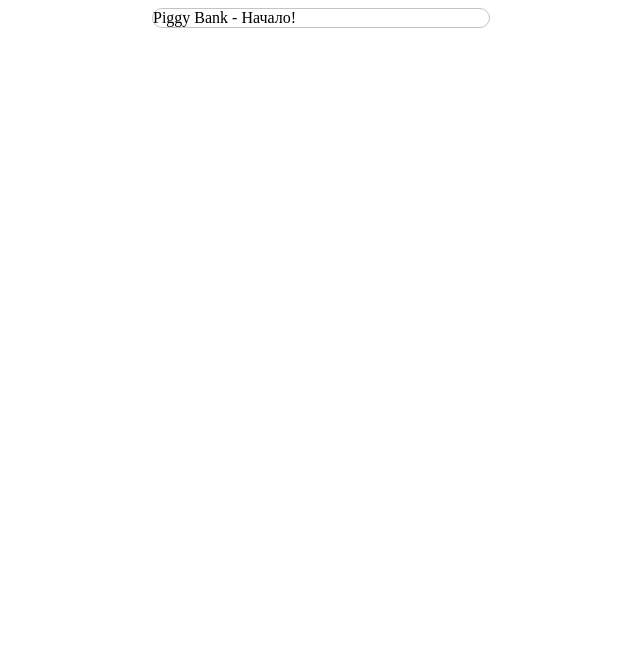
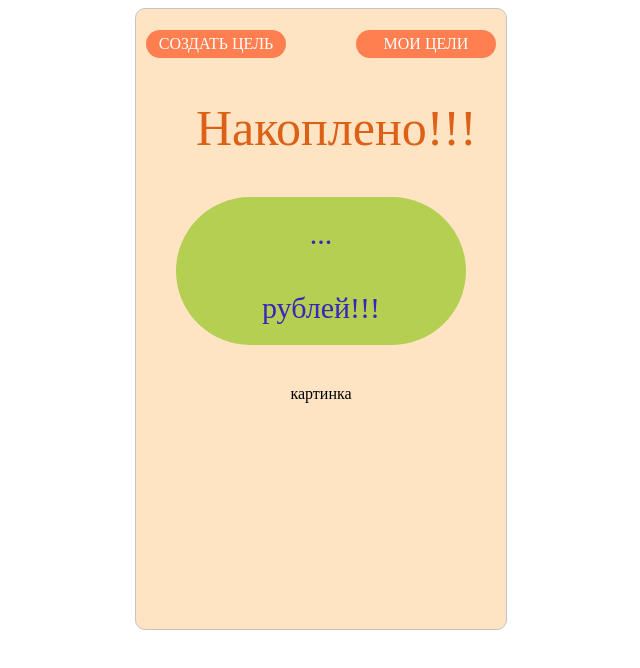
Before and after one commit to PavelG88/Piggy_bank, a React (Create React App) app: page / in a window 1280 px wide. Shown: the top 668 px of the page, without its empty margins (319-959 px from the left). Built offline with nearby package versions, Linux system fonts and the light colour scheme.

Commit message:
header html,css

```diff
--- a/src/components/MainPage/MainPage.css
+++ b/src/components/MainPage/MainPage.css
@@ -1,8 +1,55 @@
 .main-page {
+    max-width: 350px;
+    height: 600px;
+    border: 1px solid #C4C4C4;
+    margin: auto;
+    background-color: bisque;
+    border-radius: 10px;
     padding: 10px;
-    max-width: 336px;
-    border: 1px solid #C4C4C4;
-    border-radius: 12px;
-    margin: auto;
-    padding: 0;
 }
+
+.header {
+    display: flex;
+    height: 50px;
+    align-items: center;
+    justify-content: space-between;
+
+}
+
+.purpose,  .may_purpose{
+    flex-direction: row;
+    background-color: coral;
+    padding: 5px;
+    justify-content: space-around;
+    border-radius: 50px;
+
+    width: 130px;
+    text-align: center;
+    color: white;
+}
+
+.summ {
+    text-align: center;
+    margin: 30px;
+}
+
+.summ_text {
+    font-size: 50px;
+    color: rgb(221, 96, 23);
+    margin: 20px;
+}
+
+
+.summ_itog {
+    color: rgb(58, 36, 187);
+    border-radius: 100px;
+    background-color: rgb(180, 207, 81);
+    margin: 40px 0;
+    align-items: center;
+    font-size: 30px;
+
+}
+
+.summ_itog_num, .summ_itog_val {
+    padding: 20px;
+}
--- a/src/components/MainPage/MainPage.js
+++ b/src/components/MainPage/MainPage.js
@@ -5,7 +5,19 @@ class MainPage extends Component {
     render() {
         return (
             <div className="main-page">
-               <div> Piggy Bank - Начало! </div>
+                <div className="header">
+                    <div className="purpose"> СОЗДАТЬ ЦЕЛЬ </div>
+                    <div className="may_purpose"> МОИ ЦЕЛИ </div>
+                </div>
+                <div className="summ">
+                    <div className="summ_text">Накоплено!!!</div>
+                    <div className="summ_itog">
+                        <div className="summ_itog_num">...</div>
+                        <div className="summ_itog_val">рублей!!!</div>
+                    </div>
+
+                    <div>картинка</div>
+                </div>
             </div>
         );
     }
```
